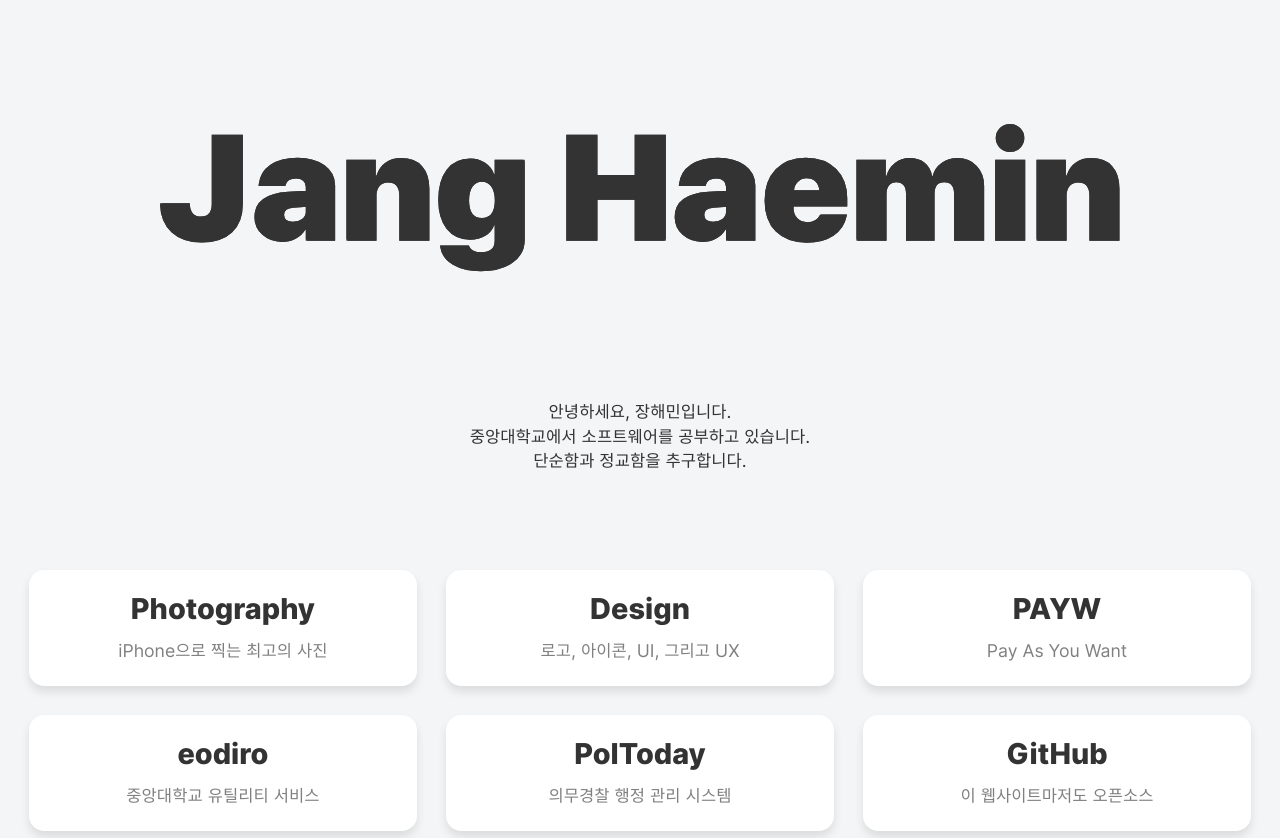
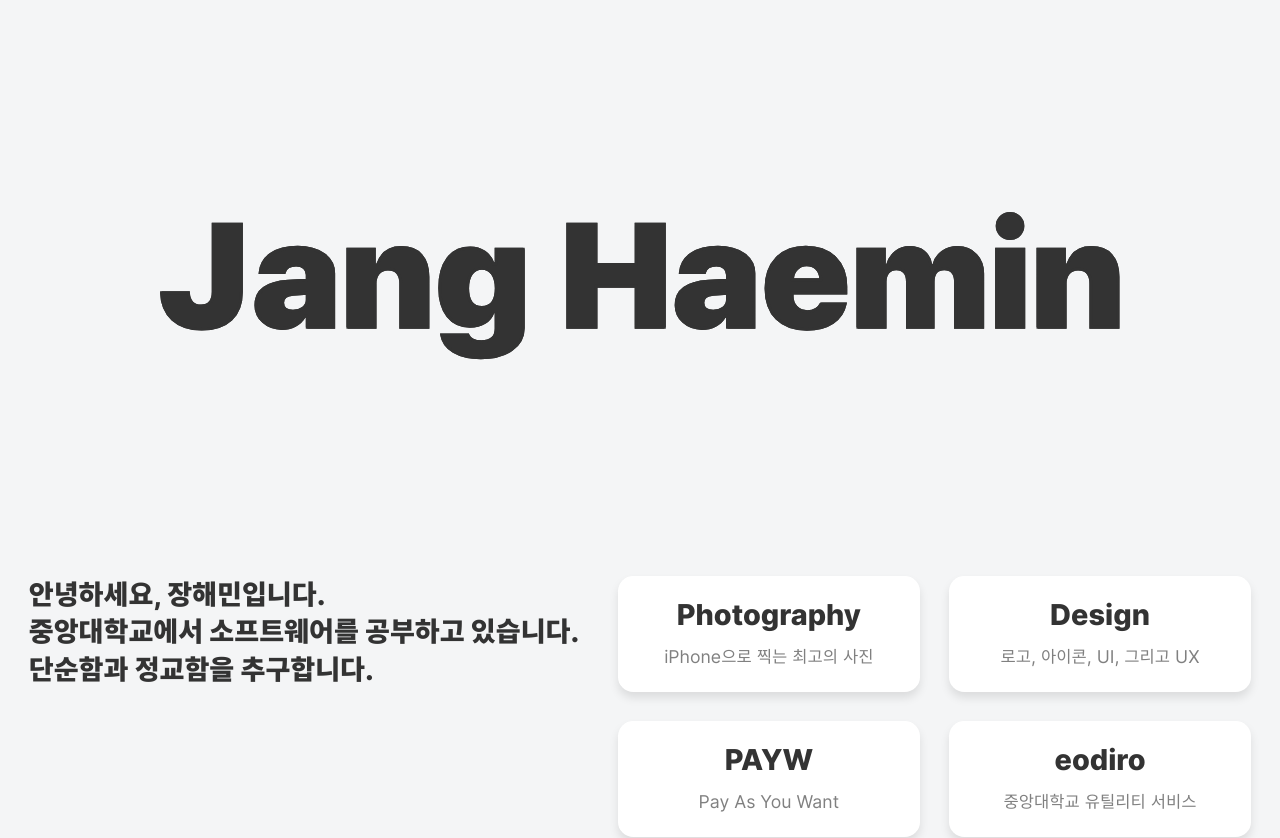
Before and after one commit to jhaemin/jhaemin.com-vue, a Nuxt app: page / in a window 1280 px wide. Shown: the top 838 px of the page. Built offline with nearby package versions, Linux system fonts and the light colour scheme.

Commit message:
chore: upgrade layout

```diff
--- a/src/pages/index.vue
+++ b/src/pages/index.vue
@@ -274,7 +274,6 @@
         </div>
       </div>
     </main>
-    <nuxt-child class="popup" />
   </div>
 </template>
 
@@ -285,17 +284,6 @@ import Box from '~/components/home/Box'
 export default {
   scrollToTop: false,
   components: { Box },
-  asyncData() {
-    return {
-      project: 'nuxt',
-    }
-  },
-  data() {
-    return {
-      project: 'default',
-      popupEnabled: false,
-    }
-  },
   mounted() {
     anime({
       targets: '.jhaemin-path',
@@ -303,7 +291,6 @@ export default {
       easing: 'easeInOutQuad',
       duration: 100,
     })
-
     anime({
       targets: '.jhaemin-path path',
       strokeDashoffset: [anime.setDashoffset, 0],
@@ -315,7 +302,6 @@ export default {
       direction: 'alternate',
       loop: false,
     })
-
     anime({
       targets: '.jhaemin-complete',
       opacity: 1,
@@ -341,7 +327,7 @@ export default {
     text-align: center;
     height: calc(100vh - #{$gn-height * 3});
     height: 50vh;
-    min-height: 15rem;
+    min-height: 30rem;
     display: flex;
     // transition: height 1s ease;
 
@@ -392,15 +378,42 @@ export default {
   }
 
   .home-content {
+    display: flex;
+    max-width: 85rem;
+    margin: auto;
+
+    @include smaller-than(620px) {
+      & {
+        flex-wrap: wrap;
+      }
+
+      .about-preview {
+        margin-right: 0;
+        margin-bottom: 2rem;
+      }
+    }
+
     .about-preview {
       text-align: center;
+      margin-right: 2rem;
       // padding-bottom: 2rem;
+
+      .manifesto {
+        font-size: 1.5rem;
+        font-weight: 800;
+        text-align: left;
+        line-height: 1.3;
+        position: sticky;
+        top: 2rem;
+      }
     }
 
     .acts {
-      max-width: 85rem;
+      flex: 1;
+      // max-width: 85rem;
       margin: auto;
-      margin-top: 5rem;
+      // margin-top: 5rem;
+      width: 100%;
       display: grid;
       grid-gap: 1.5rem;
       grid-template-columns: repeat(auto-fit, minmax(15rem, 1fr));
```
